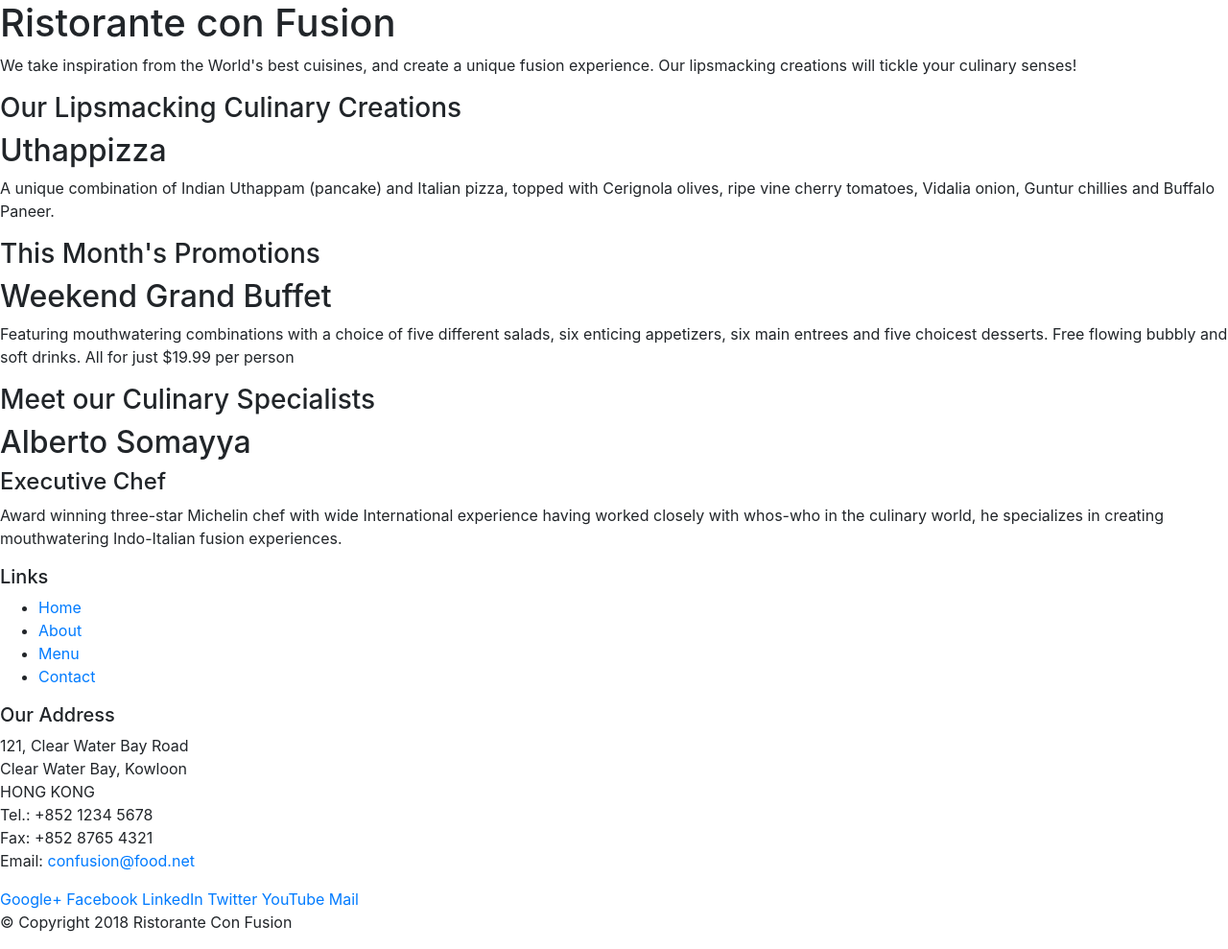
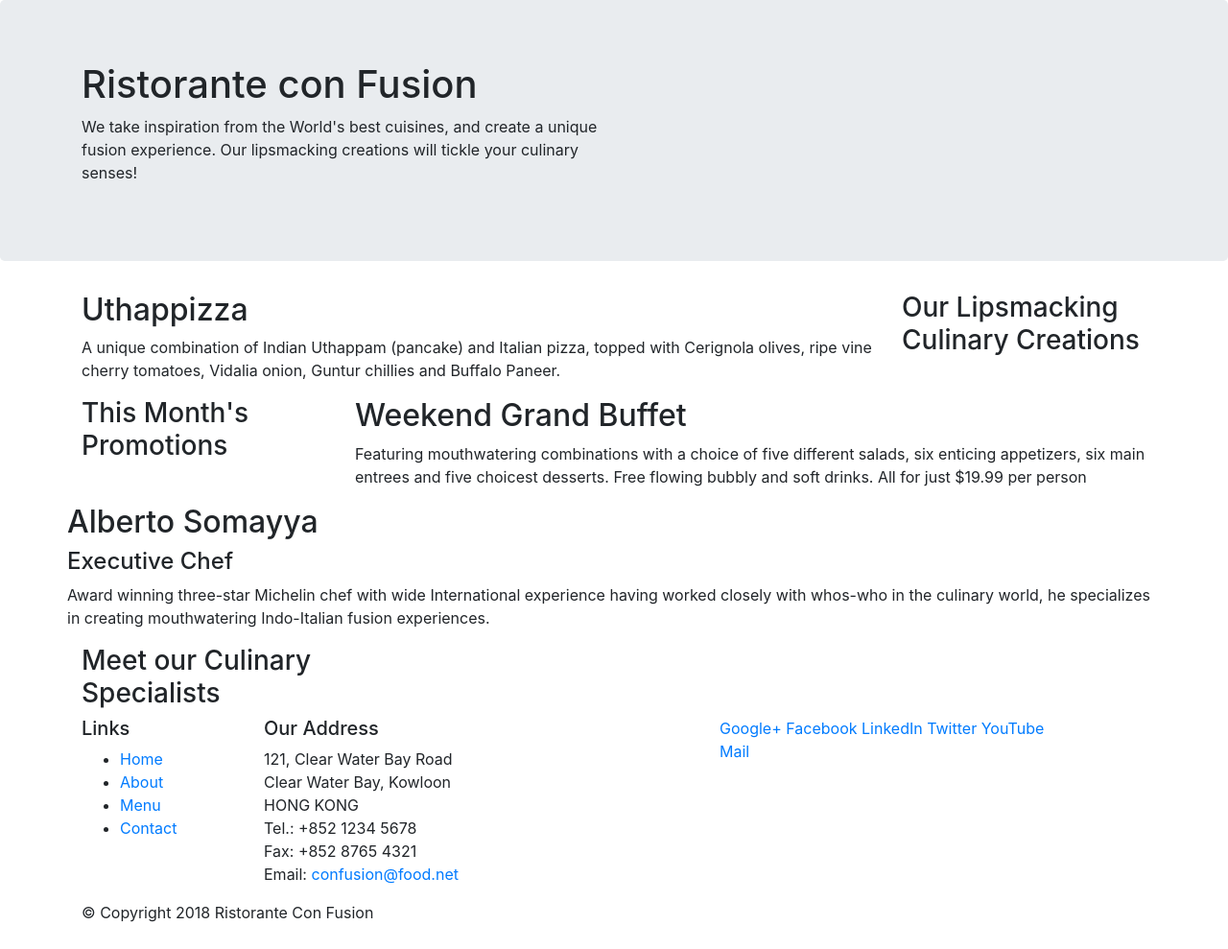
Before and after one commit to imtushar1996/Bootstrap, a website: page index.html in a window 1280 px wide. Shown: the whole page at 96% size. Drawn offline with nearby package versions, Linux system fonts and the light colour scheme.

Commit message:
Bootstrap Grid Part 1

```diff
--- a/index.html
+++ b/index.html
@@ -14,45 +14,45 @@
 
 <body>
 
-    <header>
-        <div>
-            <div>
-                <div>
+    <header class="jumbotron">
+        <div class="container">
+            <div class="row">
+                <div class="col-12 col-sm-6">
                     <h1>Ristorante con Fusion</h1>
                     <p>We take inspiration from the World's best cuisines, and create a unique fusion experience. Our lipsmacking creations will tickle your culinary senses!</p>
                 </div>
-                <div>
+                <div class="col-12 col-sm">
                 </div>
             </div>
         </div>
     </header>
 
-    <div>
-        <div>
-            <div>
+    <div class="container">
+        <div class="row">
+            <div class="col-12 col-sm-4 order-sm-last col-md-3">
                 <h3>Our Lipsmacking Culinary Creations</h3>
             </div>
-            <div>
+            <div class="col col-sm order-sm-first col-md">
                 <h2>Uthappizza</h2>
                 <p>A unique combination of Indian Uthappam (pancake) and Italian pizza, topped with Cerignola olives, ripe vine cherry tomatoes, Vidalia onion, Guntur chillies and Buffalo Paneer.</p>
             </div>
         </div>
 
 
-        <div>
-            <div>
+        <div class="row">
+            <div class="col-12 col-sm-4 col-md-3">
                 <h3>This Month's Promotions</h3>
             </div>
-            <div>
+            <div class="col col-sm col-md">
                 <h2>Weekend Grand Buffet</h2>
                 <p>Featuring mouthwatering combinations with a choice of five different salads, six enticing appetizers, six main entrees and five choicest desserts. Free flowing bubbly and soft drinks. All for just $19.99 per person </p>
             </div>
         </div>
 
-        <div>
-            <div>
+        <div class="row">
+            <div class="col-12 col-sm-4 order-sm-last col-md-3">
                 <h3>Meet our Culinary Specialists</h3>
-            </div>
+            </div class="col col-sm order-sm-first col-md">
             <div>
                 <h2>Alberto Somayya</h2>
                 <h4>Executive Chef</h4>
@@ -62,9 +62,9 @@
     </div>
 
     <footer>
-        <div>
-            <div>
-                <div>
+        <div class="container">
+            <div class="row">
+                <div class="col-4 offest-1 col-sm-2">
                     <h5>Links</h5>
                     <ul>
                         <li><a href="#">Home</a></li>
@@ -73,7 +73,7 @@
                         <li><a href="#">Contact</a></li>
                     </ul>
                 </div>
-                <div>
+                <div class="col-7 col-sm-5">
                     <h5>Our Address</h5>
                     <address>
 		              121, Clear Water Bay Road<br>
@@ -84,7 +84,7 @@
 		              Email: <a href="mailto:confusion@food.net">confusion@food.net</a>
 		           </address>
                 </div>
-                <div>
+                <div class="col-12 col-sm-4">
                     <div>
                         <a href="http://google.com/+">Google+</a>
                         <a href="http://www.facebook.com/profile.php?id=">Facebook</a>
@@ -95,8 +95,8 @@
                     </div>
                 </div>
            </div>
-           <div>
-                <div>
+           <div class="row">
+                <div class="col-auto">
                     <p>© Copyright 2018 Ristorante Con Fusion</p>
                 </div>
            </div>
```
